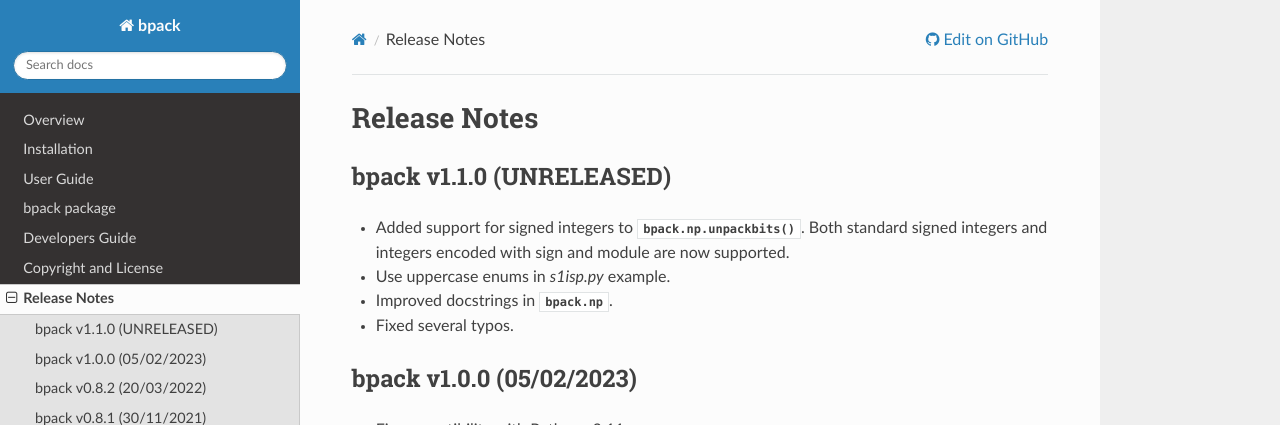
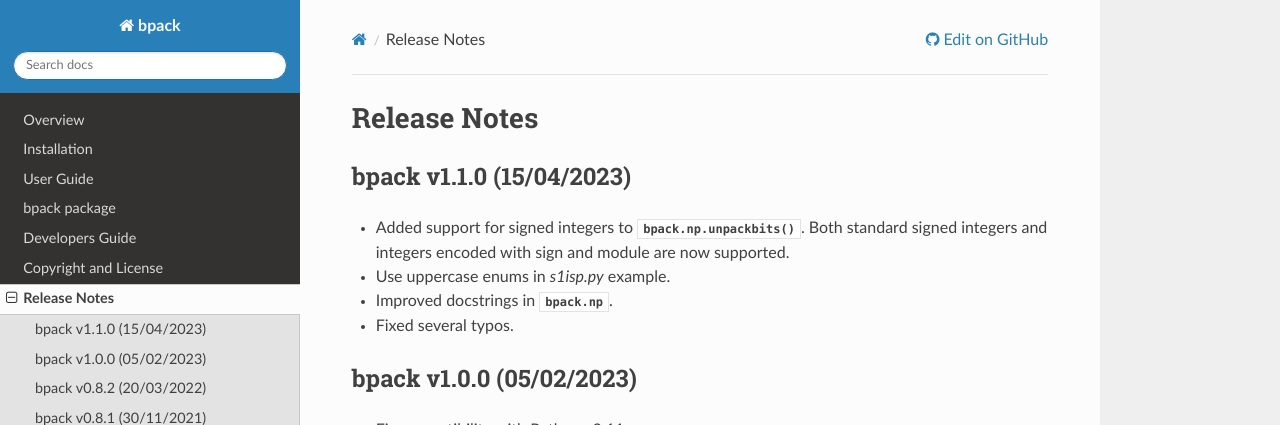
Before and after one commit to avalentino/bpack, a Sphinx documentation site: the page built from docs/release_notes.rst, in a window 1280 px wide and 900 px high. Shown: the top 425 px of the window. Built offline with Sphinx 7.4.7 and the Read the Docs theme 2.0.0, drawn with Linux system fonts in a browser that asks for light colours.

Commit message:
Ready to release bpack v1.1.0

```diff
--- a/bpack/__init__.py
+++ b/bpack/__init__.py
@@ -20,4 +20,4 @@ from .descriptors import (  # noqa: F401
     calcsize,
 )
 
-__version__ = "1.1.0.dev0"
+__version__ = "1.1.0"
--- a/docs/release_notes.rst
+++ b/docs/release_notes.rst
@@ -1,7 +1,7 @@
 Release Notes
 =============
 
-bpack v1.1.0 (UNRELEASED)
+bpack v1.1.0 (15/04/2023)
 -------------------------
 
 * Added support for signed integers to :func:`bpack.np.unpackbits`.
```
